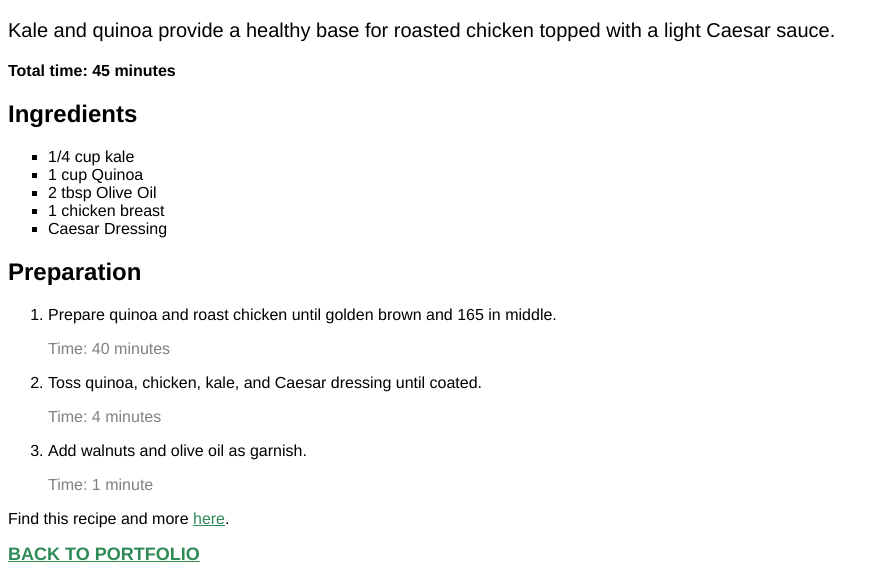
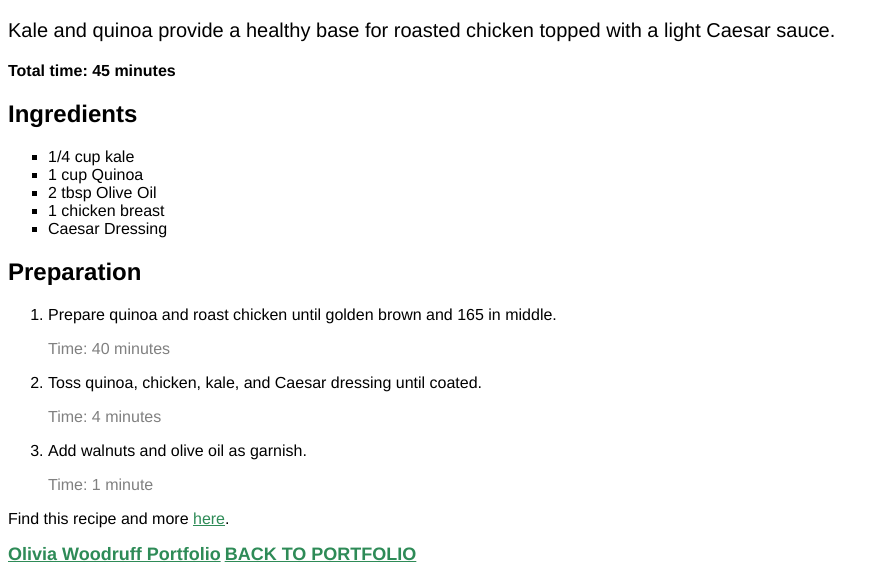
Before and after one commit to joshuamiguelrodelas/joshuamiguelrodelas.github.io, a plain HTML site: page HealthRecipes/healthrecipes.html in a window 1280 px wide. Shown: the part 223-800 px from the top of the page, without its empty margins (0-889 px from the left). Drawn offline with Linux system fonts and the light colour scheme.

Commit message:
Update healthrecipes.html

```diff
--- a/HealthRecipes/healthrecipes.html
+++ b/HealthRecipes/healthrecipes.html
@@ -42,6 +42,7 @@
   <p class="citation">Find this recipe and more <a href="http://www.myrecipes.com/recipe/kale-caesar-salad-chicken" target="_blank" class="external-link">here</a>.</p>
 
 
+  <a href="/joshuamiguelrodelas.github.io/Woodruff Portfolio/index.html" target="_blank" class="back-to-portfolio">Olivia Woodruff Portfolio</a>
   <a href="/joshuamiguelrodelas.github.io/index.html#schoolprojects" target="_blank" class="back-to-portfolio">BACK TO PORTFOLIO</a>
 
 </body>
```
